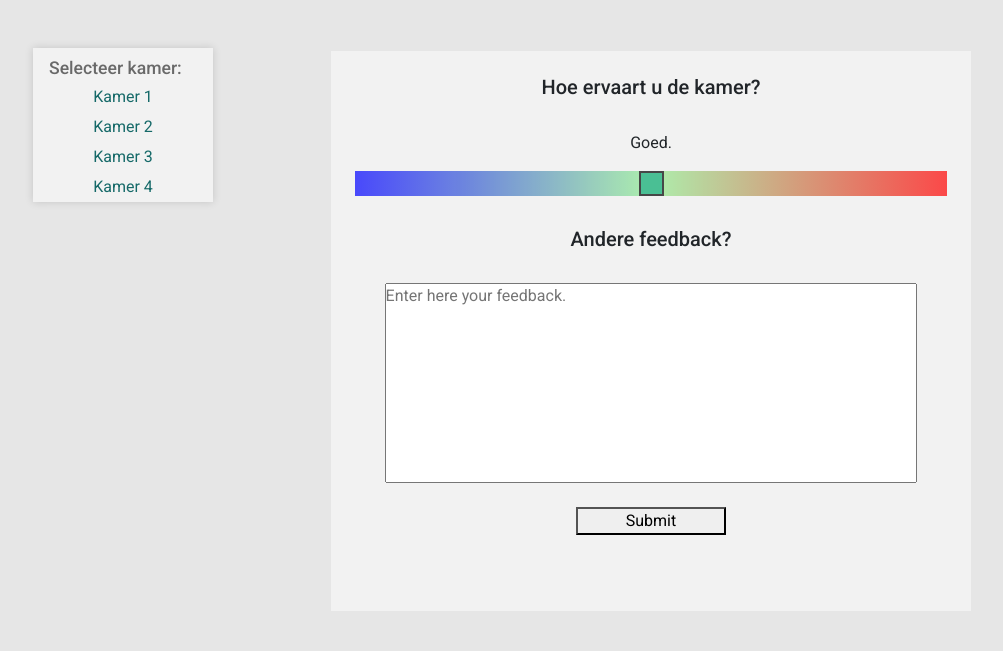
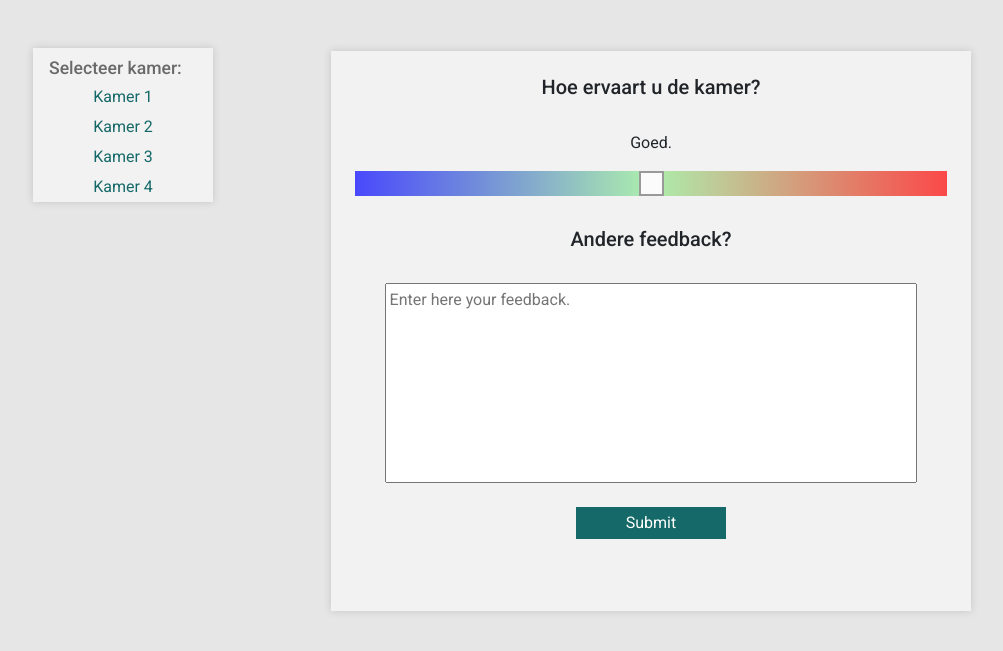
Before and after one commit to Mbalhakim/ChillCheck, a Flask app: page /feedback in a window 1280 px wide. Shown: the part 59-710 px from the top of the page, without its empty margins (53-1056 px from the left). Run offline with Flask 2, Linux system fonts and the light colour scheme.

Commit message:
Added styling

```diff
--- a/server/static/css/main.css
+++ b/server/static/css/main.css
@@ -65,7 +65,6 @@ body{
     background-color: #F2F2F2;
     box-shadow: 0px 0px 8px rgba(0, 0, 0, 0.15);
 }
-
 
 .rs-title{
     color: #696969;
@@ -163,7 +162,7 @@ body{
     min-width: 300px;
     max-width: 1000px;
     align-items: center;
-
+    box-shadow: 0px 0px 8px rgba(0, 0, 0, 0.15);
     background: #F2F2F2;
 }
 
@@ -175,6 +174,7 @@ body{
     display: block;
     margin-left:auto;
     margin-right:auto;
+    padding: 4px;
     resize: none;
     max-width: 800px;
     min-width: 200px;
@@ -188,9 +188,13 @@ body{
     display: block;
     margin-left:auto;
     margin-right:auto;
+    padding: 4px;
     max-width: 150px;
     min-width: 80px;
     width: 80%;
+    background-color: #156968;
+    border: none;
+    color: #FFFFFF;
 }
 
 .slidecontainer {
@@ -217,15 +221,15 @@ body{
     appearance: none;
     width: 25px;
     height: 25px;
-    background: #04AA6D;
-    border: 2px solid black;
+    background: #FFFFFF;
+    border: 2px solid rgb(116, 116, 116);
     cursor: pointer;
 }
 
 .slider::-moz-range-thumb {
     width: 25px;
     height: 25px;
-    background: #04AA6D;
+    background: #FFFFFF;
     cursor: pointer;
 }
 
```
